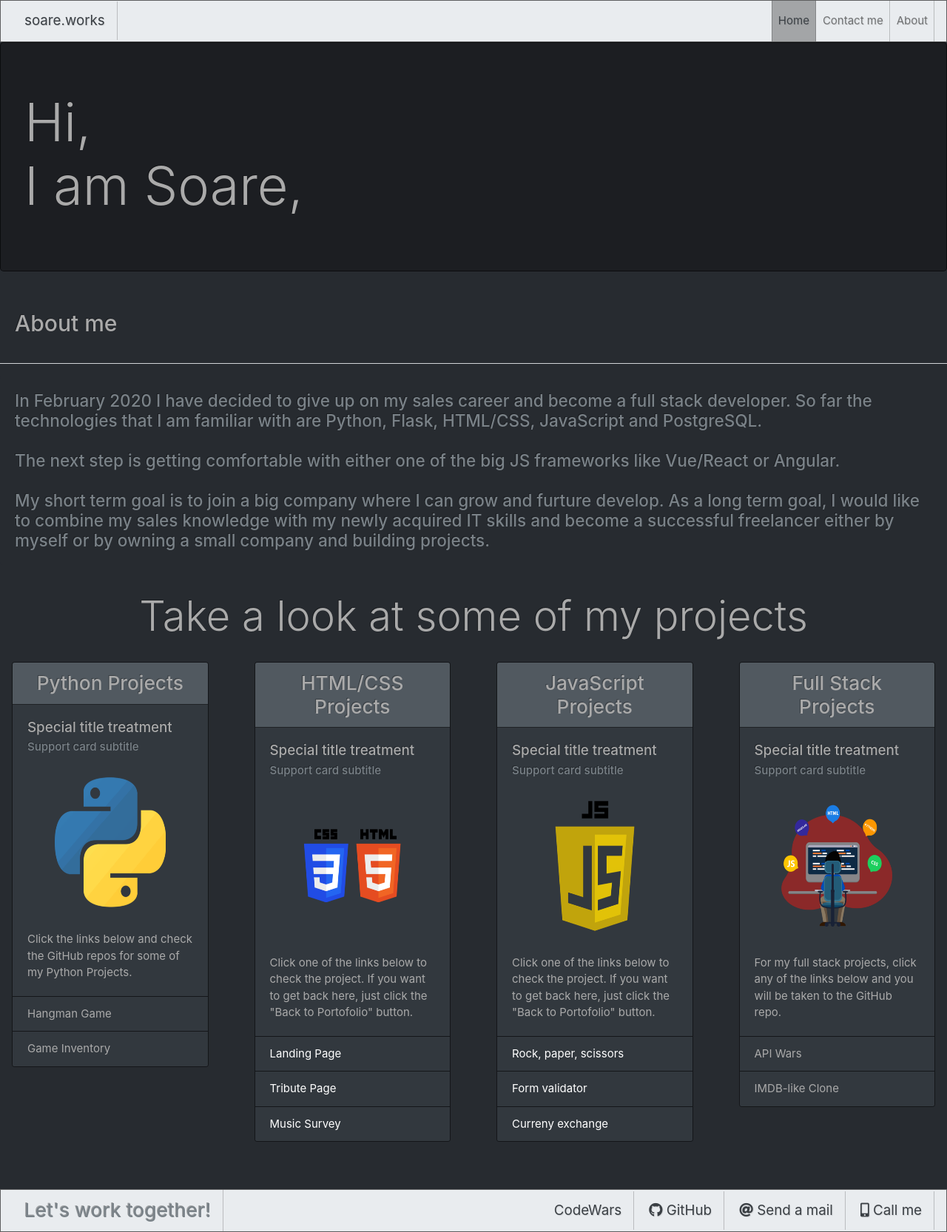
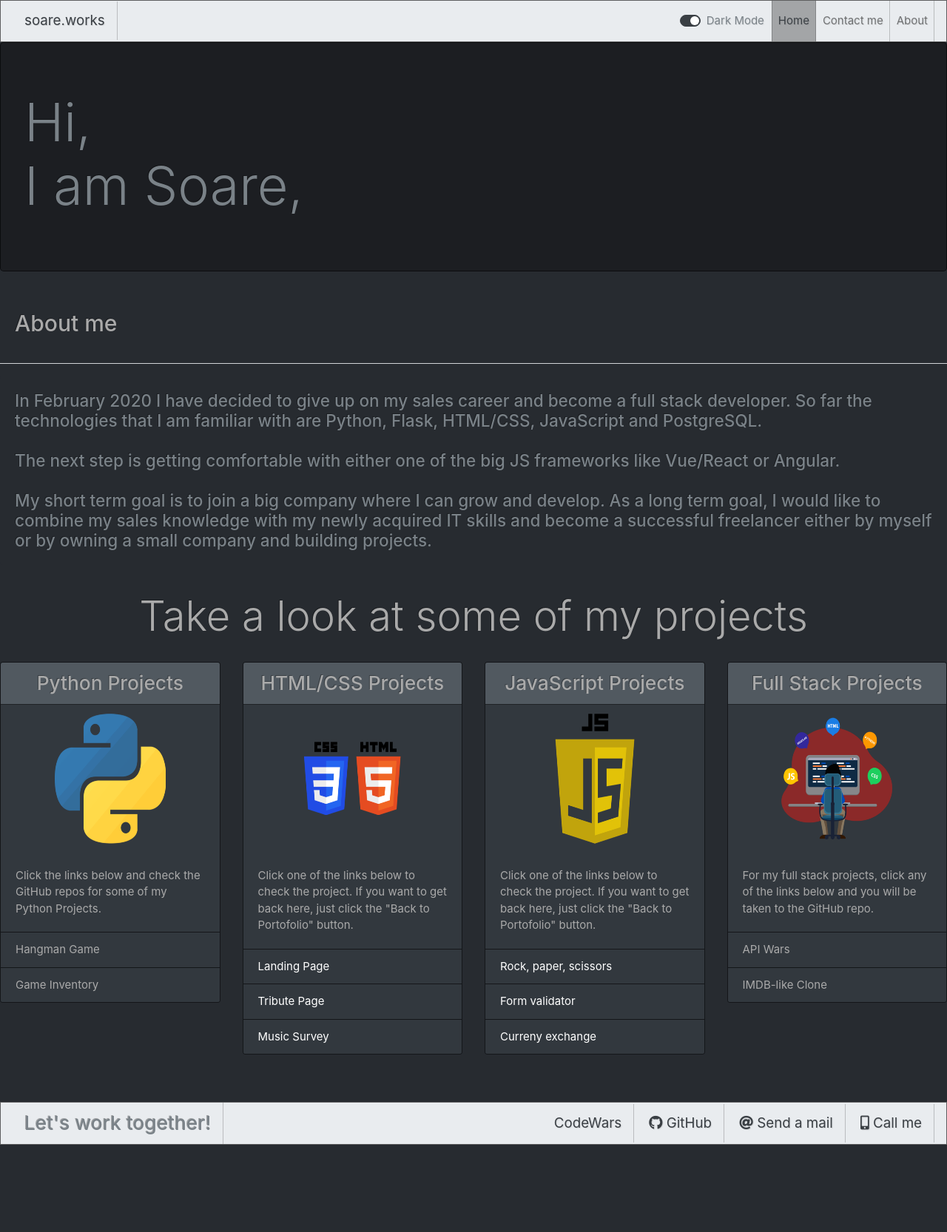
Before and after one commit to soare23/online-portofolio, a Flask app: page / in a window 1280 px wide. Shown: the whole page at 74% size. After the commit the page ends 1548 px from the top, so only its background shows below. Run offline with Flask 2, Linux system fonts and the light colour scheme; some libraries are stand-ins or nearby versions.

Commit message:
Small tweaks in order to be able to change the theme light/dark

```diff
--- a/templates/html_projects/landing_page_project.html
+++ b/templates/html_projects/landing_page_project.html
@@ -18,7 +18,7 @@
   </nav>
 </header>
 <div class="sticky">
-  <a href="/front">
+  <a href="/">
   BACK TO PORTOFOLIO</a>
 </div>
 <div id="container">
--- a/templates/html_projects/survey_project.html
+++ b/templates/html_projects/survey_project.html
@@ -6,7 +6,7 @@
     <div id="main">
     <h1 id="title"> Music Survey</h1>
     <div class="sticky">
-        <a href="/front" style="font-size: 1.5em">
+        <a href="/" style="font-size: 1.5em">
         BACK TO PORTOFOLIO</a>
       </div>
 
--- a/templates/html_projects/tribute_page.html
+++ b/templates/html_projects/tribute_page.html
@@ -12,7 +12,7 @@
 
   <div class="description"> As many other great fotball players, he also had a very good carrer as a coach. He is currently a coach for the team he owns - <strong>Viitorul Constanta</strong>- where he is focusing on developing young kids and helping them achive their dream of becoming world class fotball players.</div>
   <div class="sticky">
-    <a href="/front" style="color:black">
+    <a href="/">
     BACK TO PORTOFOLIO</a>
   </div>
     <section id="tribute-info">
@@ -33,12 +33,11 @@
         <li><strong>2001</strong> Romania</li>
         <li><strong>2003–2004</strong> Buraspor</li>
         <li><strong>2004–2005</strong> Galatasaray</li>
-      <li><strong>2005–2006</strong> Politehnica Timișoara</li>
+        <li><strong>2005–2006</strong>Politehnica Timișoara</li>
         <li><strong>2007</strong> Steaua București</li>
         <li><strong>2010–2011</strong> Galatasaray</li>
         <li><strong>2014-</strong> Viitorul Constanța</li>
       </ul>
-
     </section>
   <blockquote style="text-align:center"><cite>
     Ai, n-ai mingea, tragi la poarta.</cite> -- Gica Hagi
--- a/templates/index-bootstrap.html
+++ b/templates/index-bootstrap.html
@@ -26,8 +26,8 @@
     />
     <title>soare.works</title>
   </head>
-  <body>
-    <nav class="navbar navbar-expand-lg navbar-light bg-light">
+  <body id="body">
+    <nav class="navbar navbar-expand-lg navbar-light bg-light" id="navbar">
       <a class="navbar-brand" href="#">soare.works</a>
       <button
         class="navbar-toggler"
@@ -43,6 +43,14 @@
 
       <div class="collapse navbar-collapse" id="navbarColor03">
         <ul class="navbar-nav ml-auto">
+          <li class="nav-item" style="margin: auto">
+            <div class="form-group" style="margin: auto; padding:10px">
+              <div class="custom-control custom-switch" id="switch-theme-body">
+                <input type="checkbox" class="custom-control-input" id="switchButton" checked="">
+                <label class="custom-control-label text-muted" for="switchButton">Dark Mode</label>
+              </div>
+            </div>
+          </li>
           <li class="nav-item active">
             <a class="nav-link" href="#"
               >Home <span class="sr-only">(current)</span></a
@@ -57,20 +65,20 @@
         </ul>
       </div>
     </nav>
-    <div class="jumbotron">
-      <h1 class="display-3">Hi, <br>I am Soare,</h1>
+    <div class="jumbotron" id="jumbotron">
+      <h1 class="display-3" id="greeting">Hi, <br>I am Soare,</h1>
     </div>
     <h2 class="about">About me</h2>
     <hr style="background-color: #e9ecef;">
     <div>
-      <h4 class="about card text-muted bg-dark mb-3">
+      <h4 class="about card text-muted bg-dark mb-3" id="about_me">
         In February 2020 I have decided to give up on my sales career and become
         a full stack developer. So far the technologies that I am familiar with
         are Python, Flask, HTML/CSS, JavaScript and PostgreSQL. <br /><br />
         The next step is getting comfortable with either one of the big JS
         frameworks like Vue/React or Angular.
         <br /><br />
-        My short term goal is to join a big company where I can grow and furture
+        My short term goal is to join a big company where I can grow and
         develop. As a long term goal, I would like to combine my sales knowledge
         with my newly acquired IT skills and become a successful freelancer
         either by myself or by owning a small company and building projects.
@@ -79,111 +87,95 @@
     <h3 class="display-4">Take a look at some of my projects</h3>
       <div class="row mb-5">
         <div class="col-md">
-          <div class="card mb-3 ml-3 mr-3">
-            <h3 class="card-header" style="text-align: center">
+          <div class="card mb-3 ml-3 mr-3" id="card">
+            <h3 class="card-header" style="text-align: center" id="card-header">
               Python Projects
             </h3>
-            <div class="card-body">
-              <h5 class="card-title">Special title treatment</h5>
-              <h6 class="card-subtitle text-muted">Support card subtitle</h6>
-            </div>
             <img
               style="height: 200px; width: 150px; display: block; margin: auto"
               src="/static/imgs/python_logo.png"
               alt="Card image"
             />
             <div class="card-body">
-              <p class="card-text">
+              <p class="card-text" id="card-text">
                 Click the links below and check the GitHub repos for some of my Python Projects.
               </p>
             </div>
             <ul class="list-group list-group-flush">
-              <li class="list-group-item">Hangman Game</li>
-              <li class="list-group-item">Game Inventory</li>
+              <li class="list-group-item" id='list-group-item'>Hangman Game</li>
+              <li class="list-group-item" id='list-group-item'>Game Inventory</li>
             </ul>
           </div>
         </div>
         <div class="col-md">
-          <div class="card mb-3 ml-3 mr-3">
-                <h3 class="card-header" style="text-align: center">
+          <div class="card mb-3 ml-3 mr-3" id="card">
+                <h3 class="card-header" style="text-align: center" id="card-header">
                 HTML/CSS Projects
                 </h3>
-                <div class="card-body">
-                <h5 class="card-title">Special title treatment</h5>
-                <h6 class="card-subtitle text-muted">Support card subtitle</h6>
-                </div>
                 <img
                 style="height: 200px; width: 150px; display: block; margin: auto"
                 src="/static/imgs/html_css_logo.png"
                 alt="Card image"
                 />
                 <div class="card-body">
-                <p class="card-text">
+                <p class="card-text" id="card-text">
                     Click one of the links below to check the project. If you want to get back here, just click the "Back to Portofolio" button.
                 </p>
                 </div>
                 <ul class="list-group list-group-flush">
-                <li class="list-group-item"><a href="/landing_page_project">Landing Page</a></li>
-                <li class="list-group-item"><a href="/tribute_page">Tribute Page</a></li>
-                <li class="list-group-item"><a href="/survey_project">Music Survey</a></li>
+                <li class="list-group-item" id='list-group-item'><a href="/landing_page_project">Landing Page</a></li>
+                <li class="list-group-item" id='list-group-item'><a href="/tribute_page">Tribute Page</a></li>
+                <li class="list-group-item" id='list-group-item'><a href="/survey_project">Music Survey</a></li>
                 </ul>
           </div>
         </div>
         <div class="col-md">
-          <div class="card mb-3 ml-3 mr-3">
-                <h3 class="card-header" style="text-align: center">
+          <div class="card mb-3 ml-3 mr-3" id="card">
+                <h3 class="card-header" style="text-align: center" id="card-header">
                 JavaScript Projects
                 </h3>
-                <div class="card-body">
-                <h5 class="card-title">Special title treatment</h5>
-                <h6 class="card-subtitle text-muted">Support card subtitle</h6>
-                </div>
                 <img
                 style="height: 200px; width: 150px; display: block; margin: auto"
                 src="/static/imgs/javascript_logo.png"
                 alt="Card image"
                 />
                 <div class="card-body">
-                <p class="card-text">
+                <p class="card-text" id="card-text">
                     Click one of the links below to check the project. If you want to get back here, just click the "Back to Portofolio" button.
                 </p>
                 </div>
                 <ul class="list-group list-group-flush">
-                <li class="list-group-item"><a href="/rock_paper_scissors">Rock, paper, scissors</a></li>
-                <li class="list-group-item"><a href="/form_validator">Form validator</a></li>
-                <li class="list-group-item"><a href="/exchange_rate">Curreny exchange</a></li>
+                <li class="list-group-item" id='list-group-item'><a href="/rock_paper_scissors">Rock, paper, scissors</a></li>
+                <li class="list-group-item" id='list-group-item'><a href="/form_validator">Form validator</a></li>
+                <li class="list-group-item" id='list-group-item'><a href="/exchange_rate">Curreny exchange</a></li>
                 </ul>
           </div>
         </div>
         <div class="col-md">
-          <div class="card mb-3 ml-3 mr-3">
-                <h3 class="card-header" style="text-align: center">
+          <div class="card mb-3 ml-3 mr-3" id="card">
+                <h3 class="card-header" style="text-align: center" id="card-header">
                 Full Stack Projects
                 </h3>
-                <div class="card-body">
-                <h5 class="card-title">Special title treatment</h5>
-                <h6 class="card-subtitle text-muted">Support card subtitle</h6>
-                </div>
                 <img
                 style="height: 200px; width: 150px; display: block; margin: auto"
                 src="/static/imgs/full_stack_logo.png"
                 alt="Card image"
                 />
                 <div class="card-body">
-                <p class="card-text">
+                <p class="card-text" id="card-text">
                     For my full stack projects, click any of the links below and you will be taken to the GitHub repo.
                 </p>
                 </div>
                 <ul class="list-group list-group-flush">
-                <li class="list-group-item">API Wars</li>
-                <li class="list-group-item">IMDB-like Clone</li>
+                <li class="list-group-item" id='list-group-item'>API Wars</li>
+                <li class="list-group-item" id='list-group-item'>IMDB-like Clone</li>
                 </ul>
           </div>
         </div>
     </div>
 
 
-    <div class="navbar navbar-light bg-light footer">
+    <div class="navbar navbar-light bg-light footer" id="footer">
         <div class="navbar-brand">
          <h3 class="text-muted" style="margin: auto;">Let's work together!</h3>
         </div>
@@ -213,7 +205,7 @@
     </div>
 
 
-
+    <script src="/static/switch_theme_index.js"></script>
     <script src="https://code.iconify.design/1/1.0.7/iconify.min.js"></script>
   </body>
 </html>
```
Also changed, not shown: static/bootstrap_contact_style.css (+8 -0 lines), static/contact_style.css (deleted, +0 -50 lines), static/sticky_element.css (deleted, +0 -23 lines), templates/contact-bootstrap.html (+18 -7 lines). Lines whose indentation alone changed are shown as unchanged.
